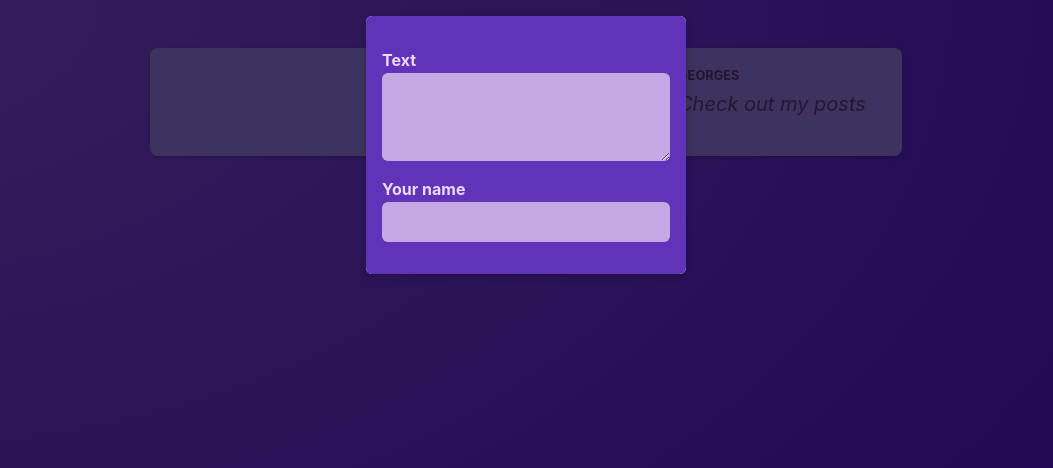
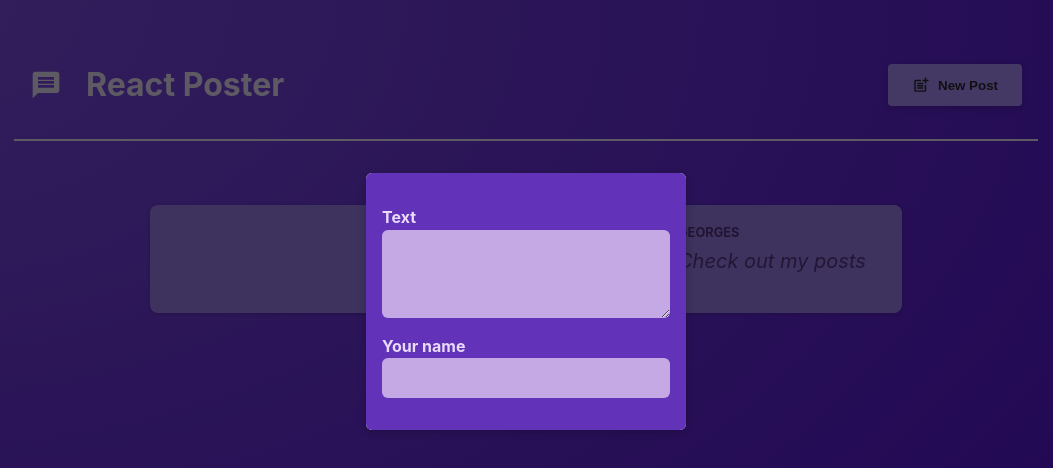
Before and after one commit to G3RGES/react-posts, a React (Vite) app: page / in a window 1280 px wide. Shown: the top 468 px of the page, without its empty margins (114-1167 px from the left). Built offline with nearby package versions, Linux system fonts and the light colour scheme.

Commit message:
Update App.jsx

```diff
--- a/src/App.jsx
+++ b/src/App.jsx
@@ -1,9 +1,11 @@
+import MainHeader from "./components/MainHeader";
 import Post from "./components/Post";
 import PostsList from "./components/PostsList";
 
 function App() {
   return (
     <main>
+      <MainHeader />
       <PostsList />
     </main>
   );
```
